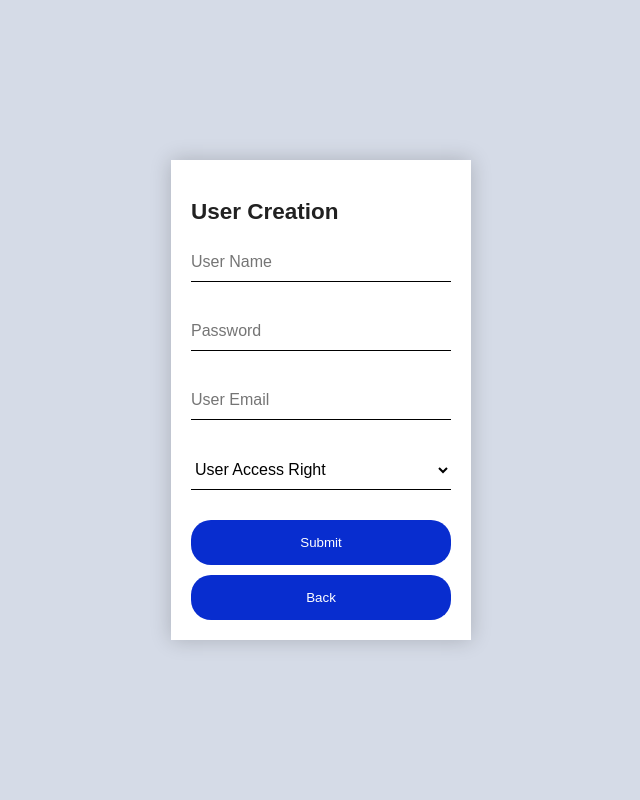
After one commit to Pudding134/MUCal, a PHP site: page /assets/accountCreate.html in a window 1280 px wide. The commit adds this page. Shown: the whole page, without its empty margins (319-959 px from the left). Run offline with PHP 8.4, Linux system fonts and the light colour scheme.

Commit message:
SQL Update + update of login  + account create

```diff
--- /dev/null
+++ b/assets/accountCreate.html
@@ -0,0 +1,40 @@
+<!DOCTYPE html>
+<html lang="en">
+<head>
+    <meta charset="UTF-8">
+    <meta http-equiv="X-UA-Compatible" content="IE=edge">
+    <meta name="viewport" content="width=device-width, initial-scale=1.0">
+    <title>Account Creation Page</title>
+    <link rel="stylesheet" href="/assets/style.css">
+</head>
+<body class="account_create">
+    <div class="login-box">
+      <h2>User Creation</h2>
+      <form action="process_account_creation.php" method="post">
+        <div class="user-box">
+            <input type="text" name="username" required placeholder="User Name">
+        </div>
+        <div class="user-box">
+            <input type="password" name="password" required placeholder="Password">
+        </div>
+        <div class="user-box">
+            <input type="email" name="email" required placeholder="User Email">
+        </div>
+        <div class="user-box">
+            <select name="access-right" required>
+                <option value="">User Access Right</option>
+                <option value="admin">Administrator</option>
+                <option value="faculty">Faculty</option>
+                <option value="student">Student</option>
+            </select>
+        </div>
+        <button type="submit">
+          Submit
+        </button>
+      </form>
+      <button onclick="location.href='index.html'" class="back-btn">Back</button>
+
+    </div>
+  </body>
+
+</html>
--- a/assets/style.css
+++ b/assets/style.css
@@ -182,6 +182,23 @@ body.login_page::before {
     border-bottom: 1px solid #000;
   }
 
+  .user-box select{
+    width: 100%;
+    padding: 10px 0;
+    font-size: 16px;
+    color: #000;
+    margin-bottom: 30px;
+    border: none;
+    outline: none;
+    background: none;
+    border-bottom: 1px solid #000;
+  }
+
+  .user-box select:hover {
+    cursor: crosshair;
+    color: red;
+  }
+
   .login-box a {
     padding: 10px 20px;
     text-align: center;
@@ -225,3 +242,11 @@ body.login_page::before {
     background-color: #45a049;
     color: white;
   }
+
+  body.account_create {
+    min-height: 100svh;
+    display: flex;
+    align-items: center;
+    justify-content: center;
+    position: relative;
+}
```
Also changed, not shown: MUCal.sql (+5 -6 lines).
